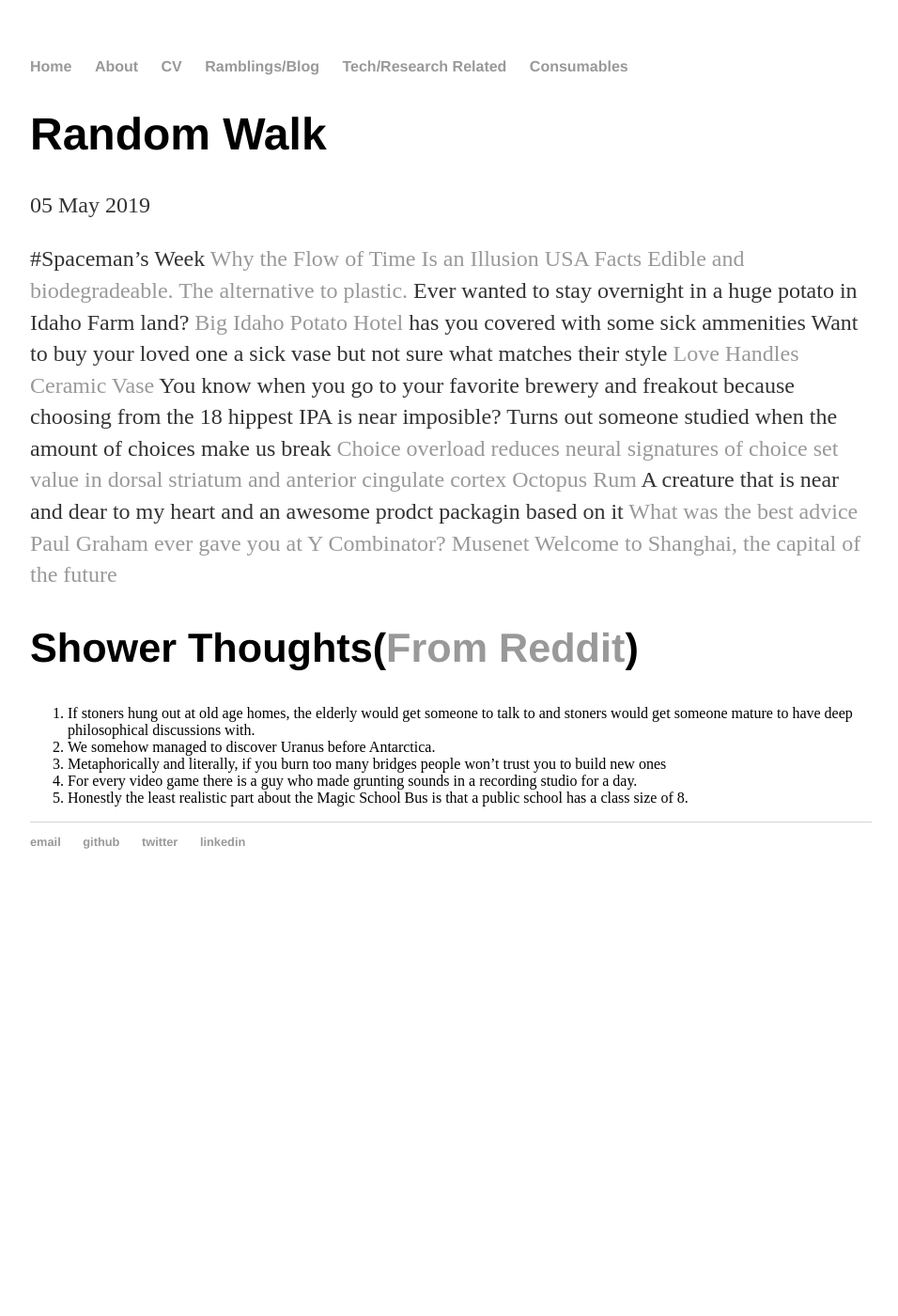
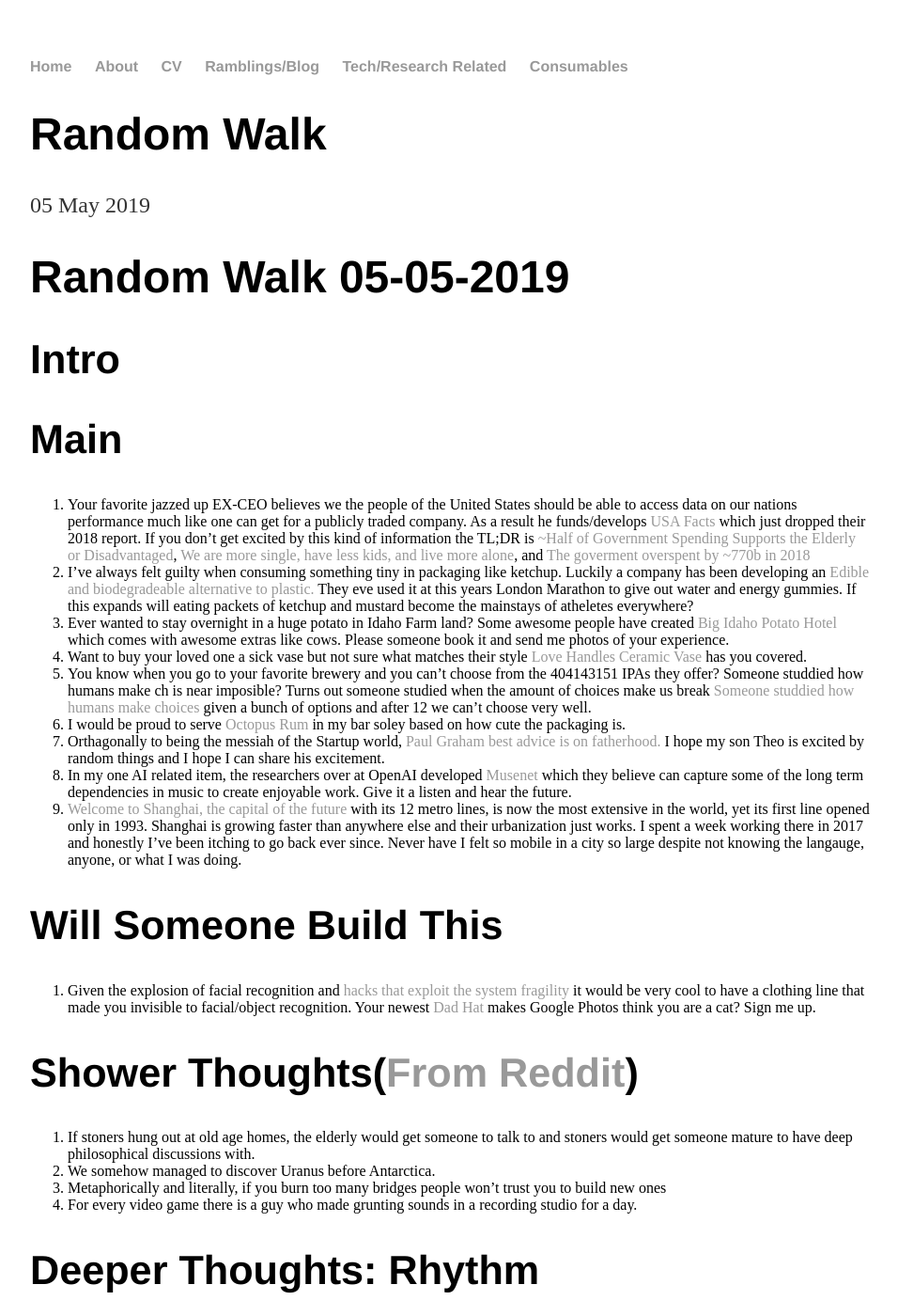
Before and after one commit to spacemanidol/spacemanidol.github.io, a Jekyll site: the page built from _posts/2019-05-05-Random-Walk.md, in a window 1280 px wide and 1400 px high. Shown: the whole window at 94% size, without its empty margins (160-1116 px from the left). Built offline with Jekyll 4.4.1, drawn with Linux system fonts in a browser that asks for light colours; our own code applies the rules of GitHub Pages for plain Markdown files; some of the changed text lies outside the part shown.

Commit message:
working on 05/05/2019

```diff
--- a/_posts/2019-05-05-Random-Walk.md
+++ b/_posts/2019-05-05-Random-Walk.md
@@ -1,18 +1,37 @@
-#Spaceman's Week
-[Why the Flow of Time Is an Illusion](http://nautil.us/issue/71/flow/why-the-flow-of-time-is-an-illusion)
-[USA Facts](https://usafacts.org/)
-[Edible and biodegradeable. The alternative to plastic.](https://www.notpla.com/products/)
-Ever wanted to stay overnight in a huge potato in Idaho Farm land? [Big Idaho Potato Hotel](https://www.airbnb.com/rooms/32011367?guests=1&adults=1) has you covered with some sick ammenities
-Want to buy your loved one a sick vase but not sure what matches their style [Love Handles Ceramic Vase](https://www.matchesfashion.com/us/products/Anissa-Kermiche-Love-Handles-ceramic-vase-1297178)
-You know when you go to your favorite brewery and freakout because choosing from the 18 hippest IPA is near imposible? Turns out someone studied when the amount of choices make us break [Choice overload reduces neural signatures of choice set value in dorsal striatum and anterior cingulate cortex](https://www.nature.com/articles/s41562-018-0440-2)
-[Octopus Rum](https://www.behance.net/gallery/78588699/Octopus-Rum) A creature that is near and dear to my heart and an awesome prodct packagin based on it
-[What was the best advice Paul Graham ever gave you at Y Combinator?](https://www.quora.com/What-was-the-best-advice-Paul-Graham-ever-gave-you-at-Y-Combinator/answer/Andrew-Roberts-4)
-[Musenet](https://openai.com/blog/musenet/)
-[Welcome to Shanghai, the capital of the future](https://www.theglobeandmail.com/opinion/article-welcome-to-shanghai-the-capital-of-the-future/)
+# Random Walk 05-05-2019
+## Intro
+
+## Main
+1. Your favorite jazzed up EX-CEO believes we the people of the United States should be able to access data on our nations performance much like one can get for a publicly traded company. As a result he funds/develops [USA Facts](https://usafacts.org/) which just dropped their 2018 report. If you don't get excited by this kind of information the TL;DR is [~Half of Government Spending Supports the Elderly or Disadvantaged](https://annualreport.usafacts.org/articles/46-government-finances-nearly-half-government-spending-supports-elderly-disadvantaged-cash-transfer-subsidy-service-t), [We are more single, have less kids, and live more alone](https://annualreport.usafacts.org/articles/8-population-americans-living-fewer-kids), and [The goverment overspent by ~770b in 2018](https://annualreport.usafacts.org/articles/41-government-finances-government-spending-exceeded-revenue-six-years-1980)
+2. I've always felt guilty when consuming something tiny in packaging like ketchup. Luckily a company has been developing an [Edible and biodegradeable alternative to plastic.](https://www.notpla.com/products/) They eve used it at this years London Marathon to give out water and energy gummies. If this expands will eating packets of ketchup and mustard become the mainstays of atheletes everywhere?
+3. Ever wanted to stay overnight in a huge potato in Idaho Farm land? Some awesome people have created [Big Idaho Potato Hotel](https://www.airbnb.com/rooms/32011367?guests=1&adults=1) which comes with awesome extras like cows. Please someone book it and send me photos of your experience.
+4. Want to buy your loved one a sick vase but not sure what matches their style [Love Handles Ceramic Vase](https://www.matchesfashion.com/us/products/Anissa-Kermiche-Love-Handles-ceramic-vase-1297178) has you covered.
+5. You know when you go to your favorite brewery and you can't choose from the 404143151 IPAs they offer? Someone studdied how humans make ch is near imposible? Turns out someone studied when the amount of choices make us break [Someone studdied how humans make choices](https://www.nature.com/articles/s41562-018-0440-2) given a bunch of options and after 12 we can't choose very well.
+6. I would be proud to serve [Octopus Rum](https://www.behance.net/gallery/78588699/Octopus-Rum) in my bar soley based on how cute the packaging is.
+7. Orthagonally to being the messiah of the Startup world, [Paul Graham best advice is on fatherhood.](https://www.quora.com/What-was-the-best-advice-Paul-Graham-ever-gave-you-at-Y-Combinator/answer/Andrew-Roberts-4) I hope my son Theo is excited by random things and I hope I can share his excitement.
+8. In my one AI related item, the researchers over at OpenAI developed [Musenet](https://openai.com/blog/musenet/) which they believe can capture some of the long term dependencies in music to create enjoyable work. Give it a listen and hear the future.
+9. [Welcome to Shanghai, the capital of the future](https://www.theglobeandmail.com/opinion/article-welcome-to-shanghai-the-capital-of-the-future/) with its 12 metro lines, is now the most extensive in the world, yet its first line opened only in 1993. Shanghai is growing faster than anywhere else and their urbanization just works. I spent a week working there in 2017 and honestly I've been itching to go back ever since. Never have I felt so mobile in a city so large despite not knowing the langauge, anyone, or what I was doing.
+
+## Will Someone Build This
+1. Given the explosion of facial recognition and [hacks that exploit the system fragility](https://www.theverge.com/2019/4/23/18512472/fool-ai-surveillance-adversarial-example-yolov2-person-detection) it would be very cool to have a clothing line that made you invisible to facial/object recognition. Your newest [Dad Hat](https://www.dadhatlife.com/) makes Google Photos think you are a cat? Sign me up.
 
 ## Shower Thoughts([From Reddit](https://www.reddit.com/r/showerthoughts))
 1. If stoners hung out at old age homes, the elderly would get someone to talk to and stoners would get someone mature to have deep philosophical discussions with.
 2. We somehow managed to discover Uranus before Antarctica.
 3. Metaphorically and literally, if you burn too many bridges people won't trust you to build new ones
 4. For every video game there is a guy who made grunting sounds in a recording studio for a day.
-5. Honestly the least realistic part about the Magic School Bus is that a public school has a class size of 8.
+
+## Deeper Thoughts: Rhythm
+My son was born 03-23-2019. I thought a lot before he was born on how my life would change and what it meant. Unsurprisingly, after 6 weeks of parenthood what has changed most in my life is not at all what I expected would. Little Theo has mostly changed my rhythm and
+
+### Science Papers I Read
+[Skip-Thought Vectors]
+[Supervised Learning of Universal Sentence Represenation from Natrual Language Inference Data]
+[Learning General Purpose Distributed Sentence Represenations via Large Scale MultiTask Learning]
+[CoQA: A Conversational Question Answering Challange]
+[HotPotQA: A Dataset for Diverse, Explainable Multi-Hop Question Answering]
+[Similairty of Neural Network Represenations Revisted]
+[Curriculum Learning in Deep Neural Networks for Financial Forcasting]
+[Survey of Dropout Methods for Deep Neural Networks]
+[On The Use of Arxiv as a Dataset]
+[Are the Long-Short Term Memeory and Convolution neural networks really based on biological systems?]
```
